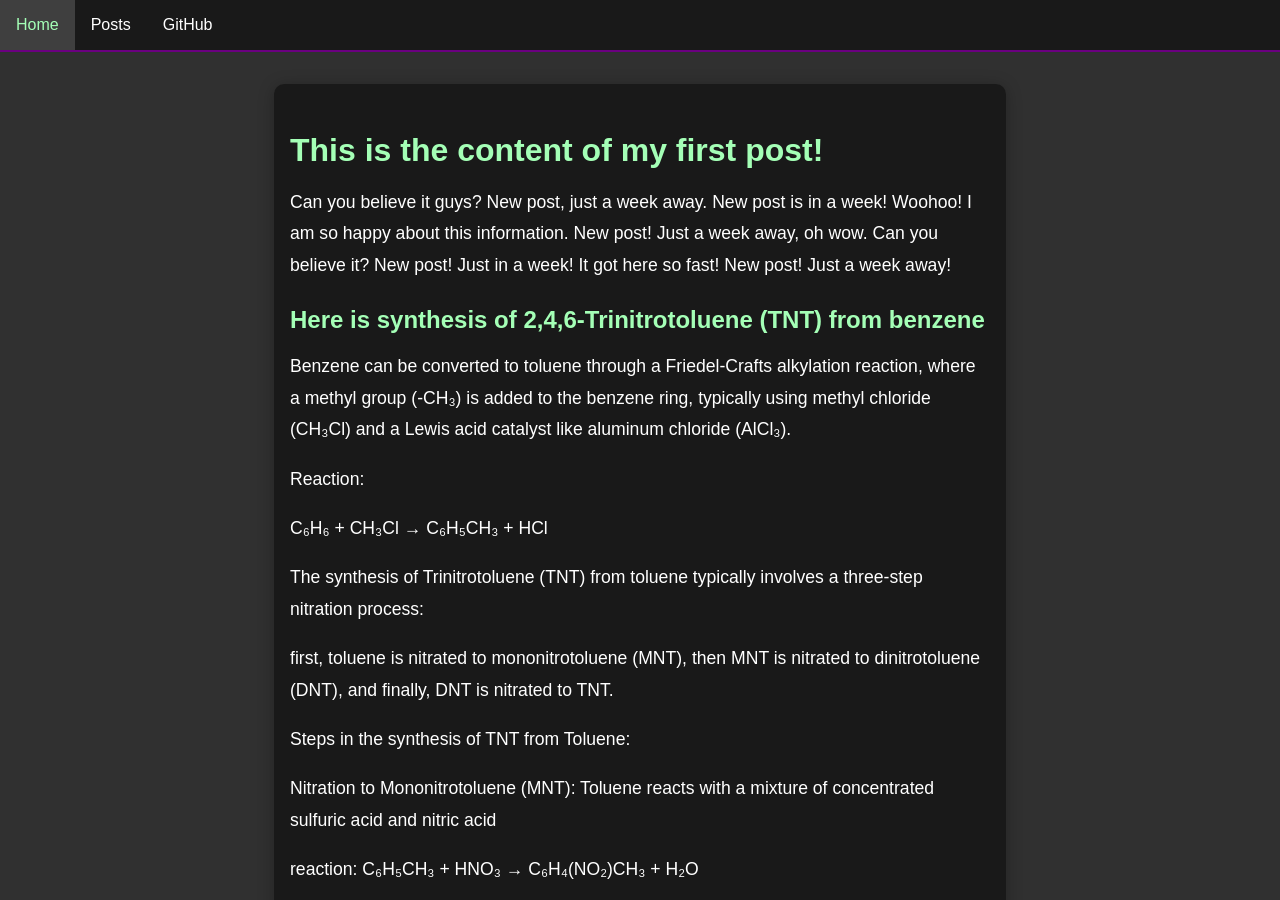
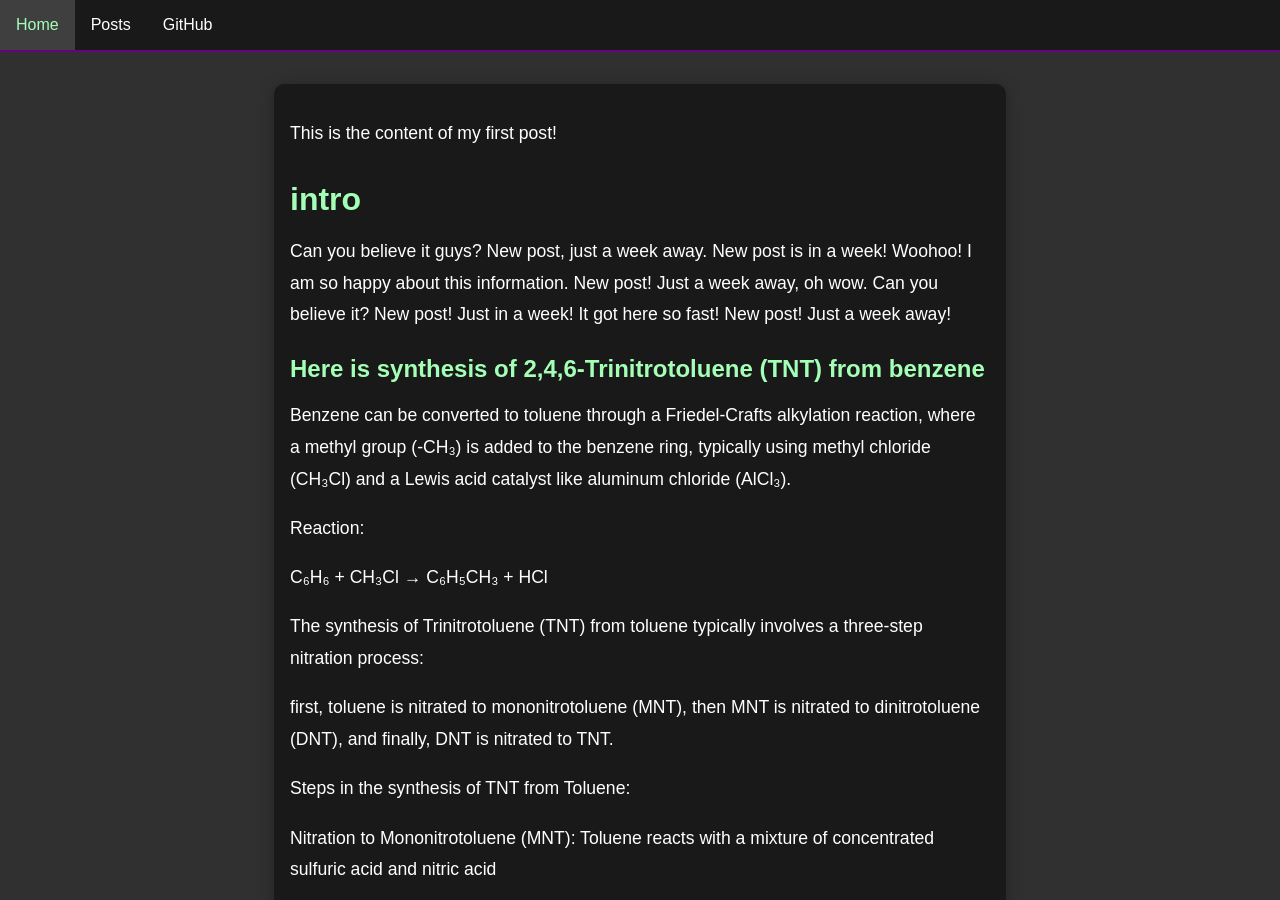
Before and after one commit to nshfm/site, a Jekyll site: the page built from posts/2025-06-30-first-post.md, in a window 1280 px wide and 900 px high. Built offline with Jekyll 4.4.1, drawn with Linux system fonts in a browser that asks for light colours; our own code applies the rules of GitHub Pages for plain Markdown files.

Commit message:
Update 2025-06-30-first-post.md

```diff
--- a/posts/2025-06-30-first-post.md
+++ b/posts/2025-06-30-first-post.md
@@ -2,8 +2,9 @@
 title: My First Post
 ---
 
-# This is the content of my first post!
+This is the content of my first post!
 
+# intro
 Can you believe it guys? New post, just a week away. New post is in a week! Woohoo! I am so happy about this information. New post! Just a week away, oh wow. Can you believe it? New post! Just in a week! It got here so fast! New post! Just a week away!
 
 ## Here is synthesis of 2,4,6-Trinitrotoluene (TNT) from benzene
```
